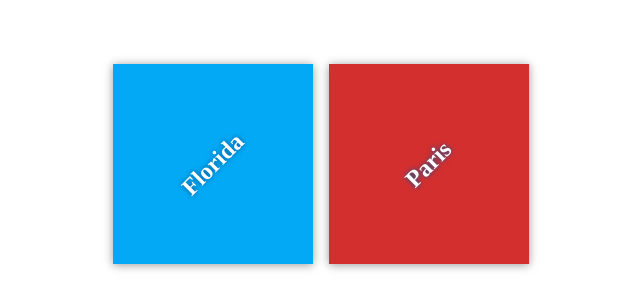
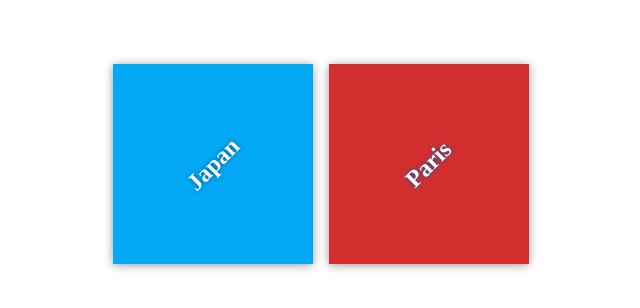
Before and after one commit to J159/my-travel-plans, a plain HTML site: page index.html in a window 1280 px wide. Shown: the part 236-544 px from the top of the page, 319-959 px from the left. Drawn offline with Linux system fonts and the light colour scheme.

Commit message:
Update travel destinations

```diff
--- a/index.html
+++ b/index.html
@@ -10,8 +10,8 @@
 
     <div class="container">
         <div class="destination-container">
-            <div class="destination" id="florida">
-                <h2>Florida</h2>
+            <div class="destination" id="japan">
+                <h2>Japan</h2>
             </div>
 
             <div class="destination" id="paris">
```
